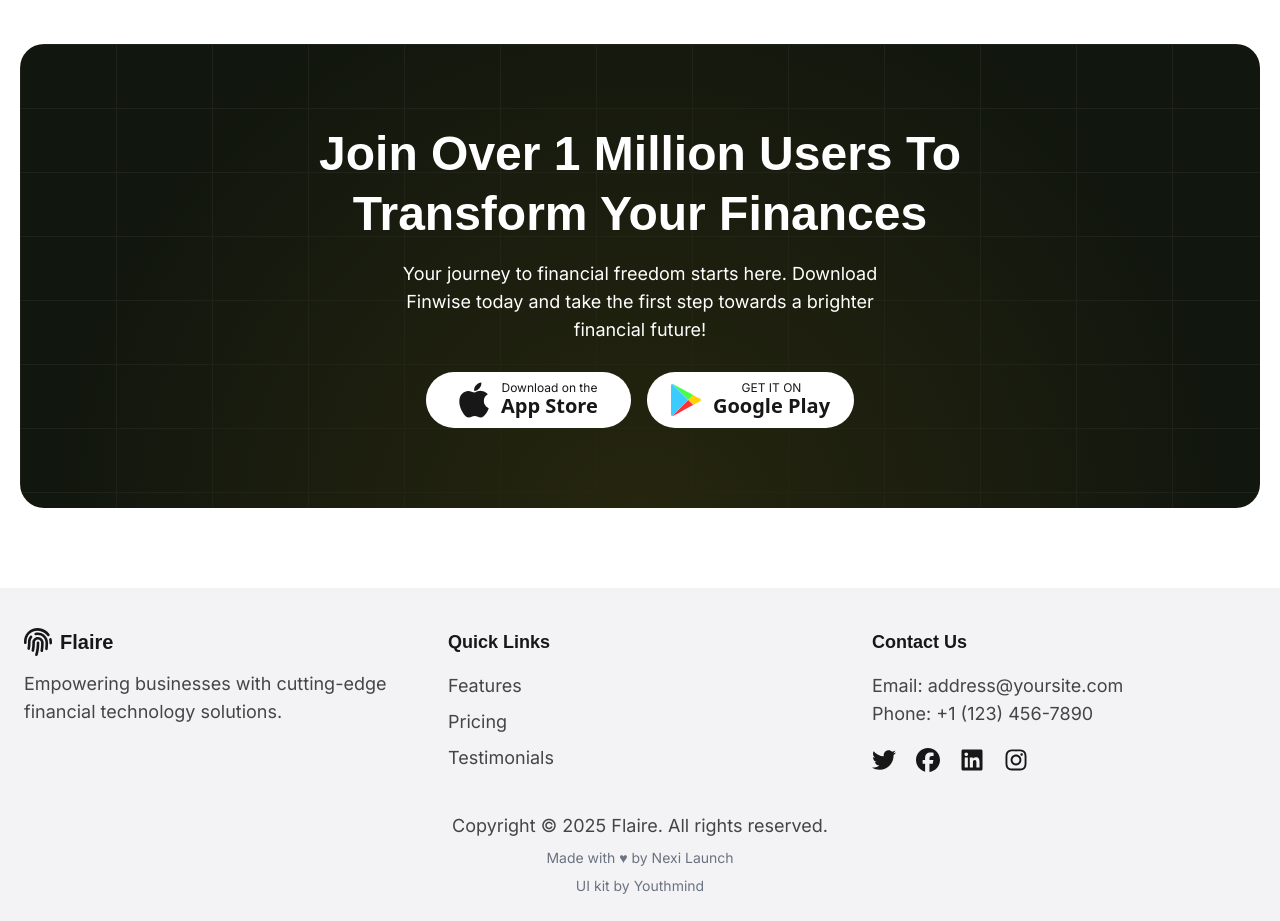
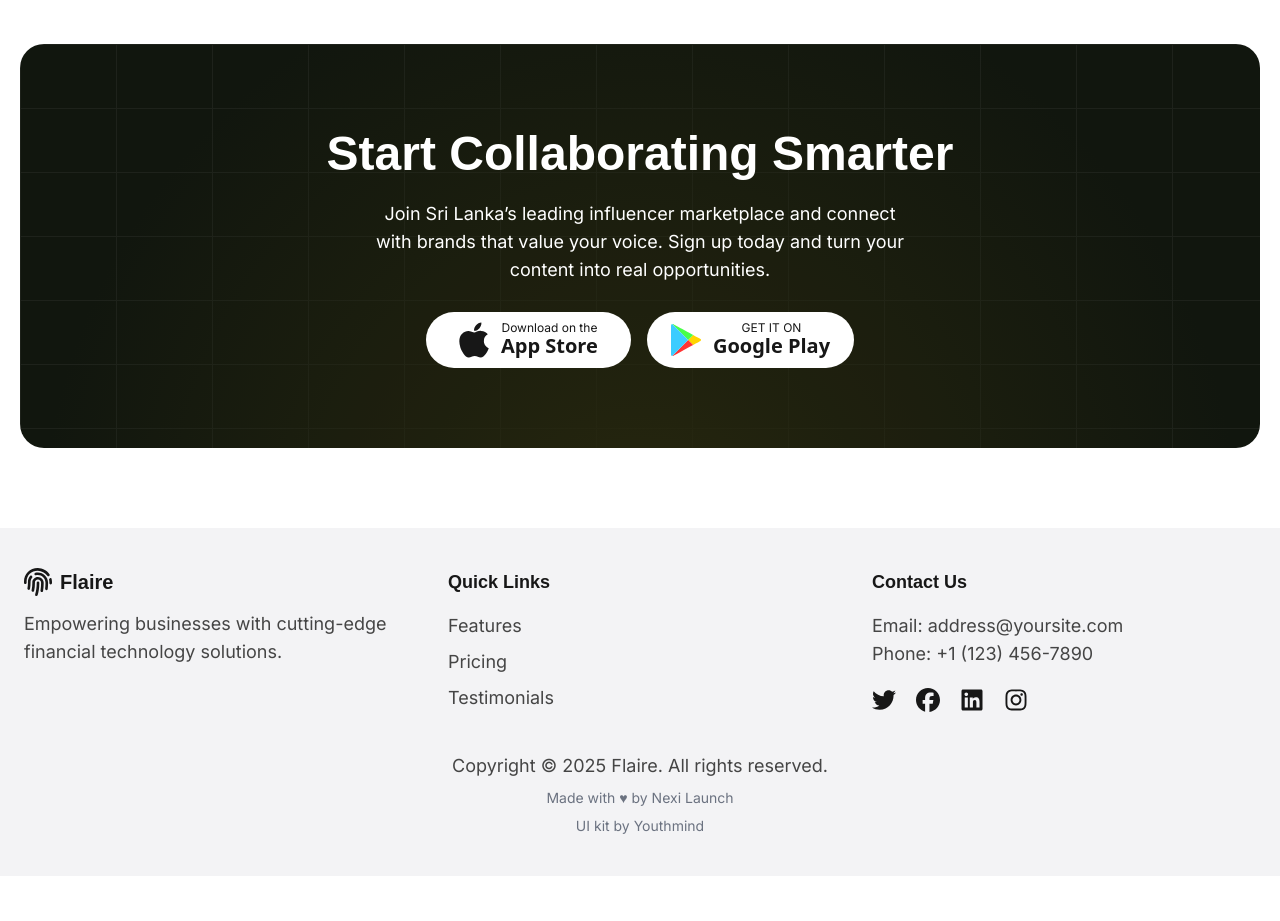
Before and after one commit to astriv-solutions/flaire-web, a Next.js app: page / in a window 1280 px wide. Shown: the part 6200-7121 px from the top of the page. After the commit the page ends 7076 px from the top, so only its background shows below. Built offline with nearby package versions, Linux system fonts and the light colour scheme.

Commit message:
refactor: Update CTA section with new messaging for influencer marketplace

```diff
--- a/src/data/cta.ts
+++ b/src/data/cta.ts
@@ -1,6 +1,7 @@
 export const ctaDetails = {
-    heading: 'Join Over 1 Million Users To Transform Your Finances',
-    subheading: 'Your journey to financial freedom starts here. Download Finwise today and take the first step towards a brighter financial future!',
-    appStoreUrl: '#',
-    googlePlayUrl: '#'
-}
+  heading: 'Start Collaborating Smarter',
+  subheading:
+    'Join Sri Lanka’s leading influencer marketplace and connect with brands that value your voice. Sign up today and turn your content into real opportunities.',
+  appStoreUrl: '#',
+  googlePlayUrl: '#',
+};
```
